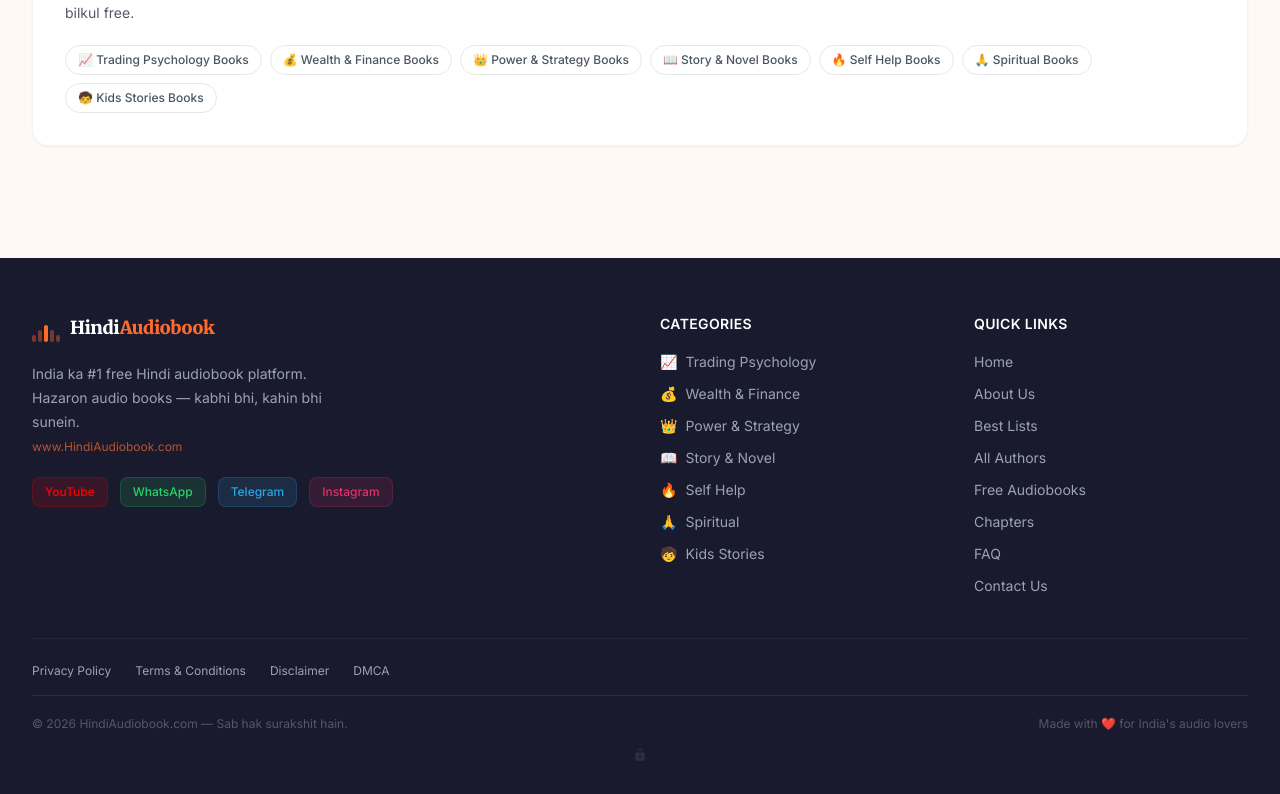
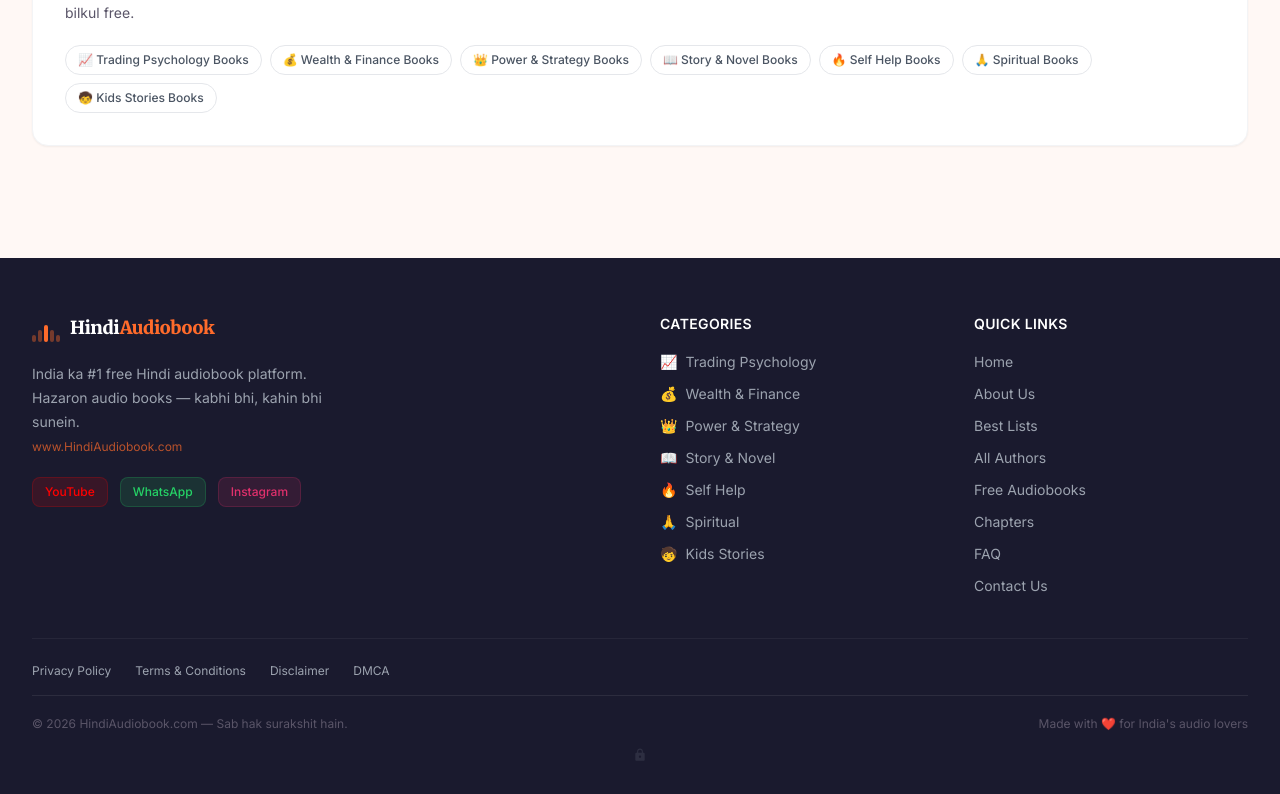
Before and after one commit to sitarammaaker-arch/hindiaudiobook, a Next.js app: page / in a window 1280 px wide. Shown: the part 2207-3001 px from the top of the page. Built offline with nearby package versions, Linux system fonts and the light colour scheme.

Commit message:
Fix: Remove Telegram, add Instagram link in footer

```diff
--- a/src/components/Footer.tsx
+++ b/src/components/Footer.tsx
@@ -31,8 +31,7 @@
               {[
                 { label: "YouTube", href: "https://youtube.com/@hindiaudiobook", color: "#FF0000" },
                 { label: "WhatsApp", href: "https://whatsapp.com/channel/0029Vao7mKBBVJl7j5Bm2S3i", color: "#25D366" },
-                { label: "Telegram", href: "#", color: "#2CA5E0" },
-                { label: "Instagram", href: "#", color: "#E1306C" },
+                { label: "Instagram", href: "https://instagram.com/hindiaudiobook_", color: "#E1306C" },
               ].map((s) => (
                 <a key={s.label} href={s.href} target="_blank" rel="noopener noreferrer"
                   className="text-xs font-medium px-3 py-1.5 rounded-lg transition-all hover:opacity-90"
```
